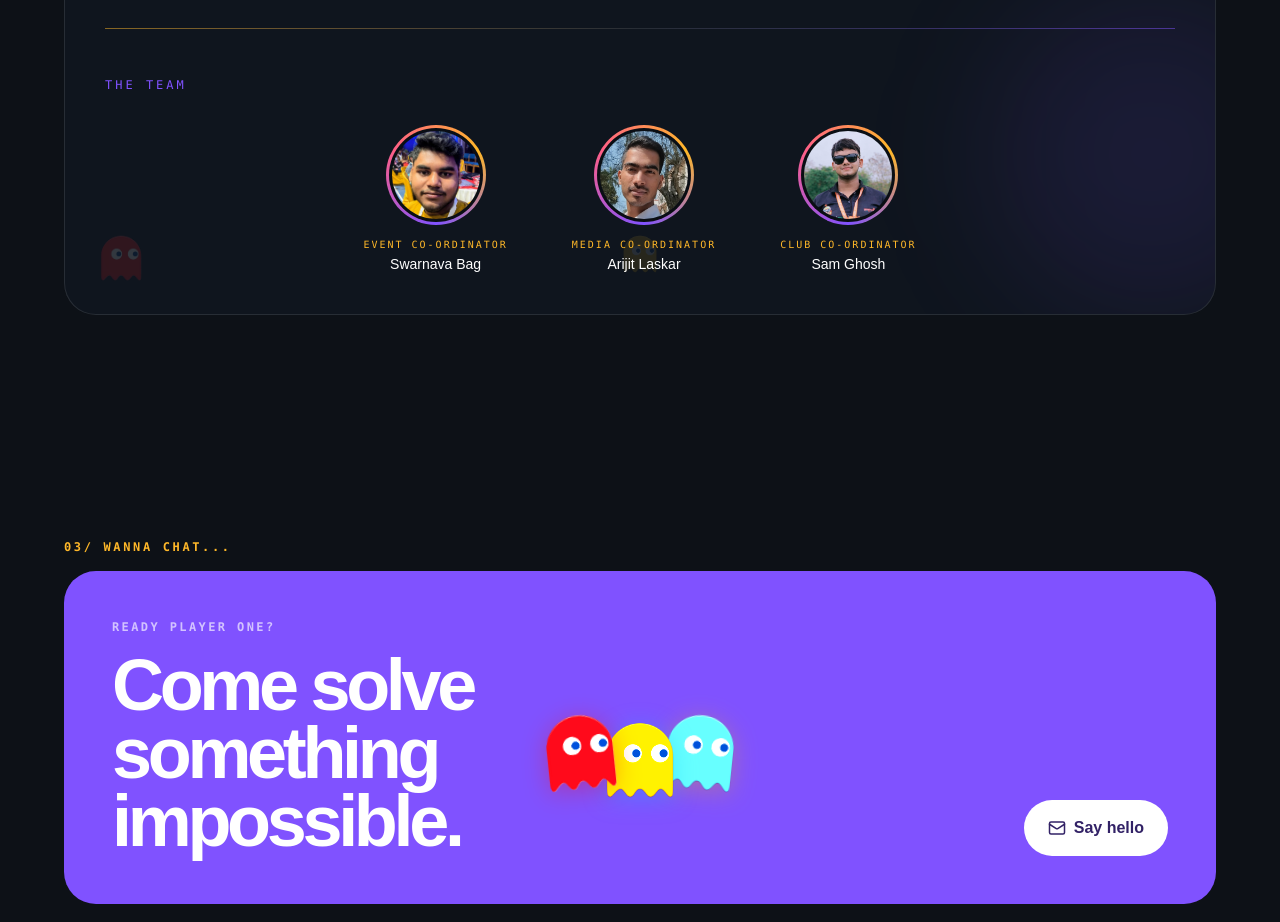
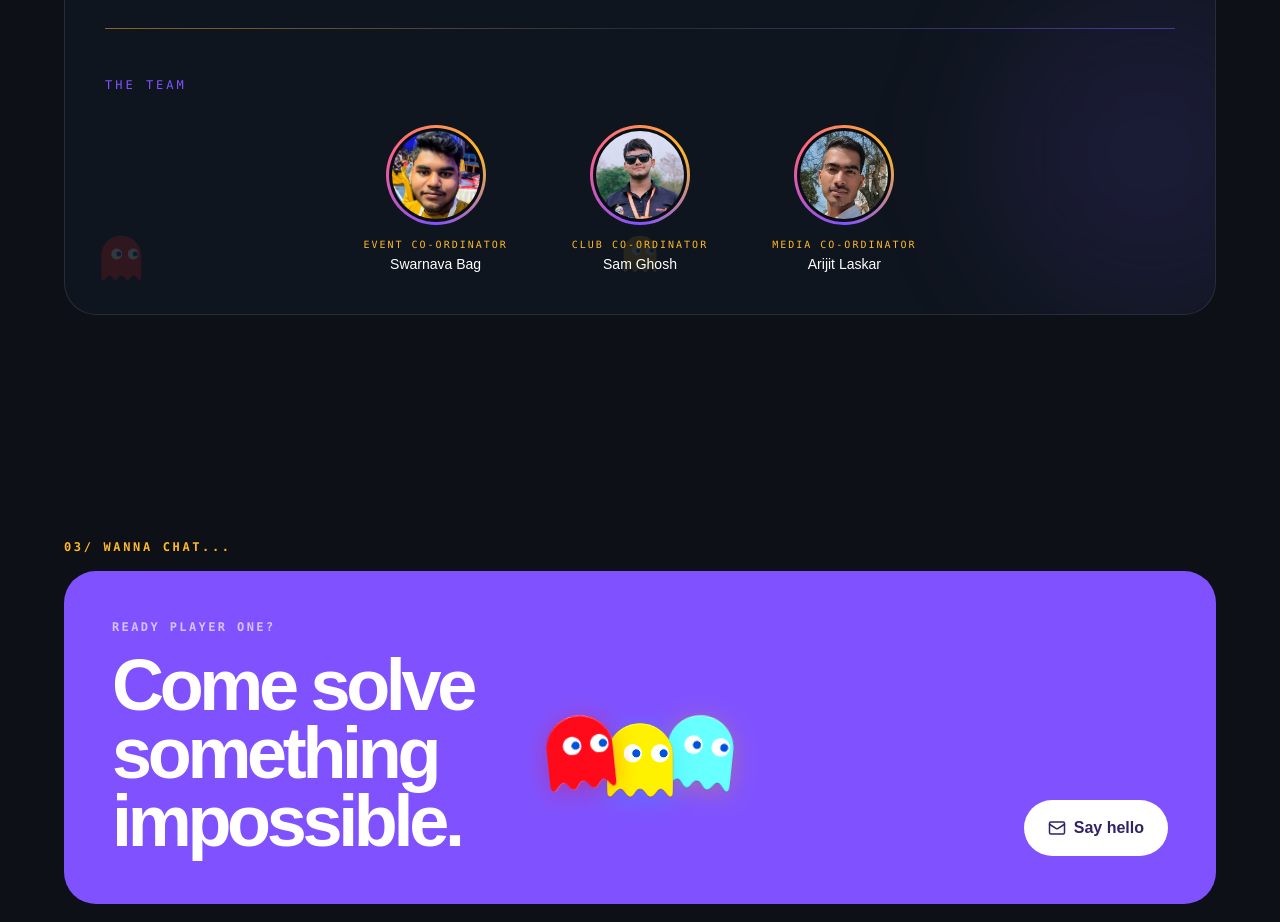
Before and after one commit to aritra-2447-bytes/The-Club-Atlas-Of-Code, a React (Vite) app: page / in a window 1280 px wide. Shown: the part 2720-3642 px from the top of the page. Built offline with nearby package versions, Linux system fonts and the light colour scheme.

Commit message:
removed scroll

```diff
--- a/src/App.tsx
+++ b/src/App.tsx
@@ -55,7 +55,7 @@ function App() {
     };
 
     return (
-        <div className="relative min-h-screen w-screen bg-[#0D1117]">
+        <div className="relative min-h-screen w-screen overflow-x-hidden bg-[#0D1117]">
             {/* Global Custom Cursor Injection */}
             <style>{`
                 html, body, *, button, a {
--- a/src/pages/AboutClub.tsx
+++ b/src/pages/AboutClub.tsx
@@ -59,6 +59,16 @@ const restOfTeam: TeamMember[] = [
         ],
     },
     {
+        role: "Club Co-ordinator",
+        name: "Sam Ghosh",
+        subtitle: "2nd Year",
+        photo: sam,
+        links: [
+            { label: "GitHub", url: "https://github.com/dodo-is-hacked" },
+            { label: "LinkedIn", url: "https://www.linkedin.com/in/sam-ghosh-2443a33a5/" }
+        ],
+    },
+    {
         role: "Media Co-ordinator",
         name: "Arijit Laskar",
         subtitle: "2nd Year",
@@ -66,16 +76,6 @@ const restOfTeam: TeamMember[] = [
         links: [
             { label: "GitHub", url: "https://github.com/itzareo2910" },
             { label: "LinkedIn", url: "https://www.linkedin.com/in/arijit-laskar-789686375?utm_source=share_via&utm_content=profile&utm_medium=member_android" },
-        ],
-    },
-    {
-        role: "Club Co-ordinator",
-        name: "Sam Ghosh",
-        subtitle: "2nd Year",
-        photo: sam,
-        links: [
-            { label: "GitHub", url: "https://github.com/dodo-is-hacked" },
-            { label: "LinkedIn", url: "https://www.linkedin.com/in/sam-ghosh-2443a33a5/" }
         ],
     },
 ];
@@ -306,7 +306,7 @@ export default function AboutClub({ number }: AboutClubProps) {
     const [selected, setSelected] = useState<TeamMember | null>(null);
 
     return (
-        <section id="about" className="min-h-[100dvh] px-6 py-20 snap-start snap-always sm:px-10 sm:py-24 lg:px-16 lg:py-28">
+        <section id="about" className="min-h-[100dvh] px-6 py-20 snap-always sm:px-10 sm:py-24 lg:px-16 lg:py-28">
             <div className="mx-auto max-w-7xl">
 
                 {/* Header Section with Pacman flex hand-off */}
--- a/src/pages/ContactCTA.tsx
+++ b/src/pages/ContactCTA.tsx
@@ -27,7 +27,7 @@ export function ContactCTA({ number }: ContactCTAProps) {
     };
 
     return (
-        <section id="contact" className="px-6 py-28 snap-start snap-always sm:px-10 lg:px-16">
+        <section id="contact" className="px-6 py-28 sm:px-10 lg:px-16">
             <div className="mx-auto max-w-7xl">
                 <SectionHeading
                     eyebrow={`${String(number).padStart(2, "0")}/ Wanna chat...`}
--- a/src/pages/Hero.tsx
+++ b/src/pages/Hero.tsx
@@ -4,7 +4,7 @@ import ScrollIndicator from "../components/ScrollIndicator.tsx";
 function Hero() {
     return (
         // Changed to transparent and relative so text aligns to this screen height section
-        <div className="mb-20 relative min-h-[100dvh] w-full flex flex-col justify-end pb-10 sm:pb-0 snap-start snap-always">
+        <div className="mb-20 relative min-h-[100dvh] w-full flex flex-col justify-end pb-10 sm:pb-0">
             {/*
               Title and scroll indicator are now flex siblings in one row,
               anchored to the bottom of the hero, instead of two independently
--- a/src/pages/Resources.tsx
+++ b/src/pages/Resources.tsx
@@ -295,7 +295,7 @@ export default function Resources({ number }: ResourcesProps) {
     return (
         <section
             id="resources"
-            className="min-h-[100dvh] snap-start snap-always px-6 py-28 sm:px-10 lg:px-16"
+            className="min-h-[100dvh] px-6 py-28 sm:px-10 lg:px-16"
         >
             <div className="mx-auto max-w-7xl">
                 {/* Header Section without Desktop Pacman */}
```
